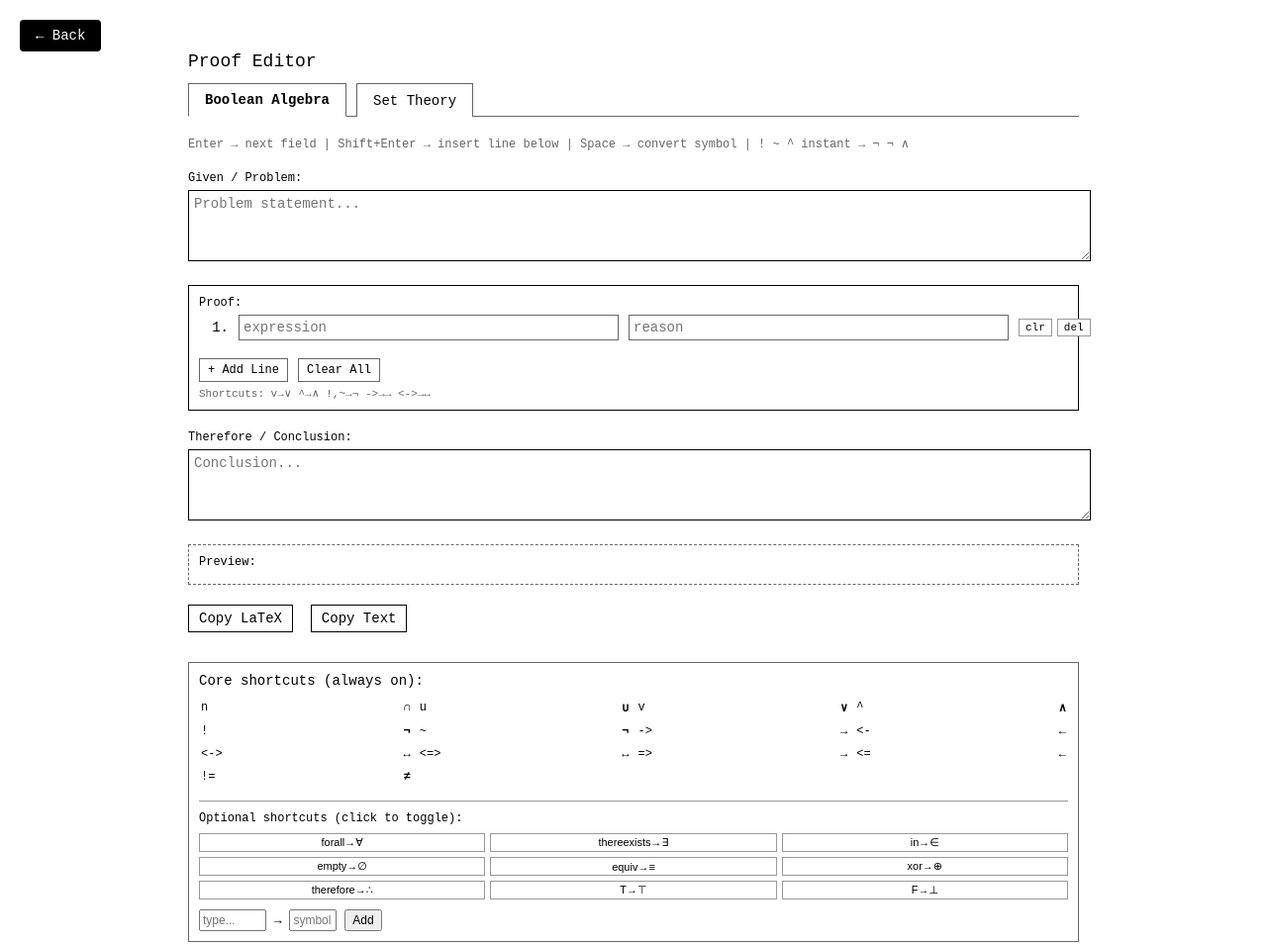
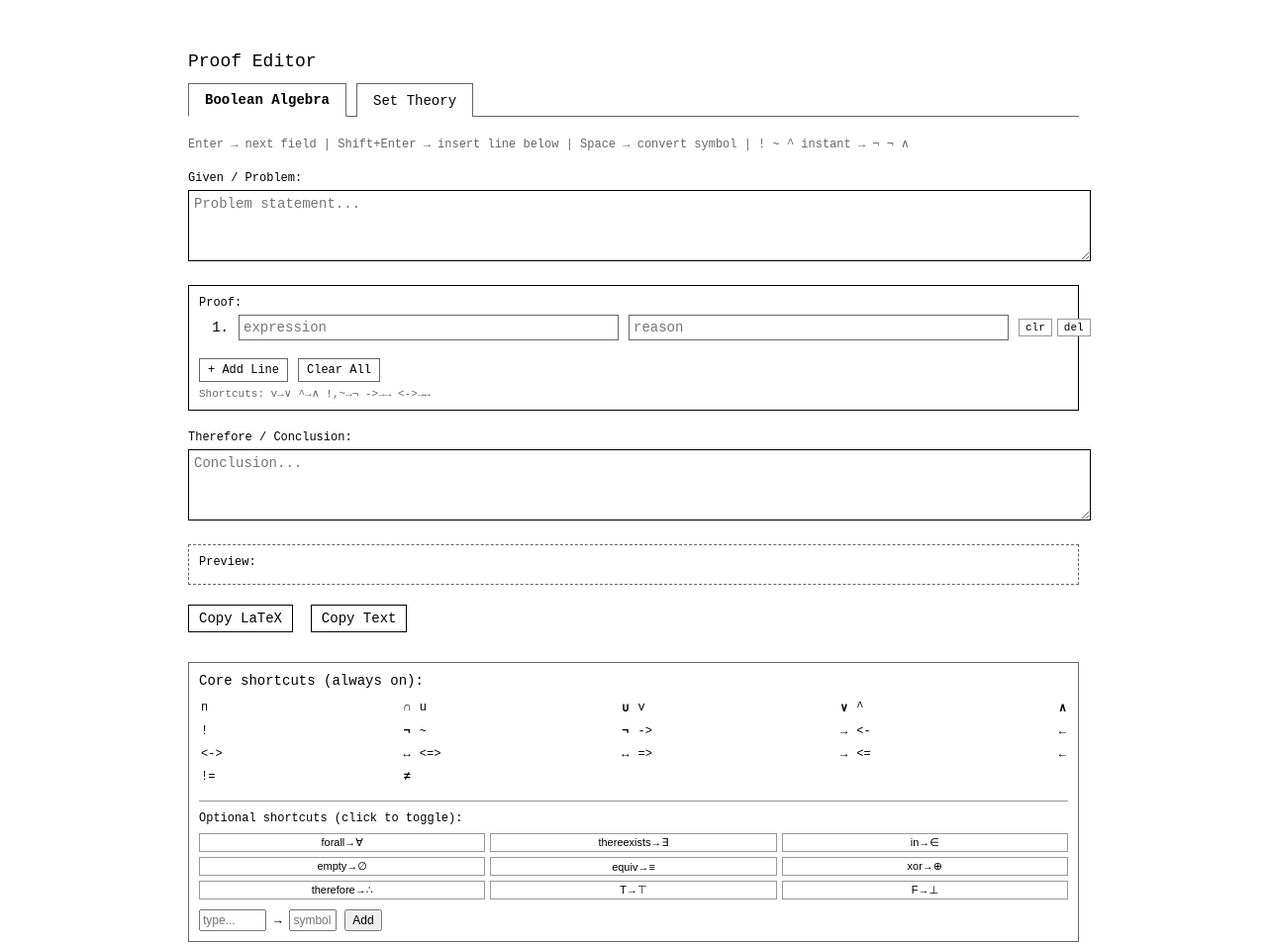
Before and after one commit to alissawu/easyproofformat, a plain HTML site: page index.html in a window 1280 px wide. Shown: the top 955 px of the page at 99% size. Drawn offline with Linux system fonts and the light colour scheme.

Commit message:
removing button cuz stupid

```diff
--- a/index.html
+++ b/index.html
@@ -7,9 +7,6 @@
     <link rel="stylesheet" href="styles.css">
 </head>
 <body>
-    <a href="https://alissawu.dev/projects" style="position: fixed; top: 20px; left: 20px; padding: 8px 16px; background: black; color: white; text-decoration: none; border-radius: 4px; z-index: 1000; font-family: monospace; font-size: 14px;">
-        ← Back
-    </a>
 
     <h1>Proof Editor</h1>
 
```
